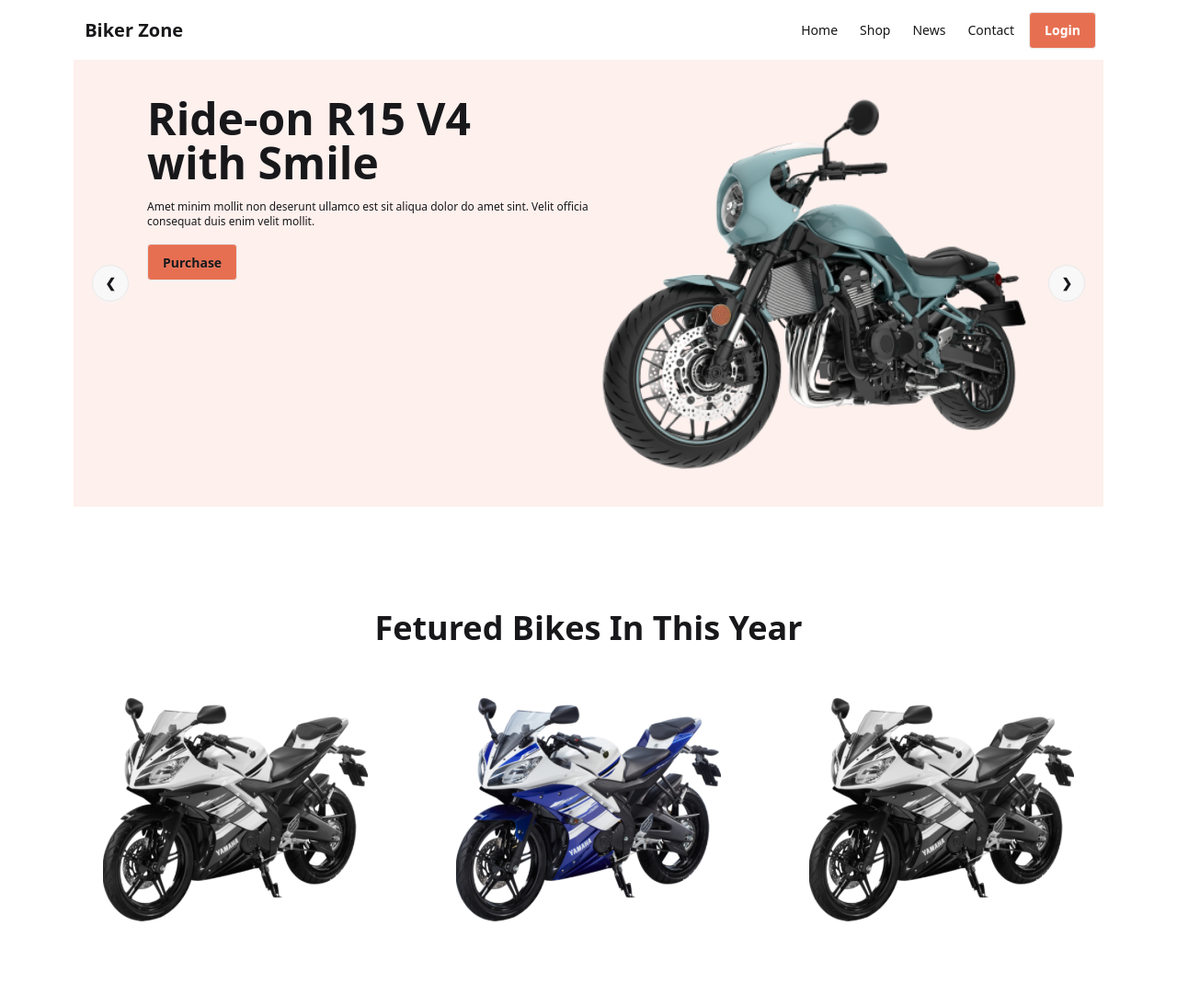
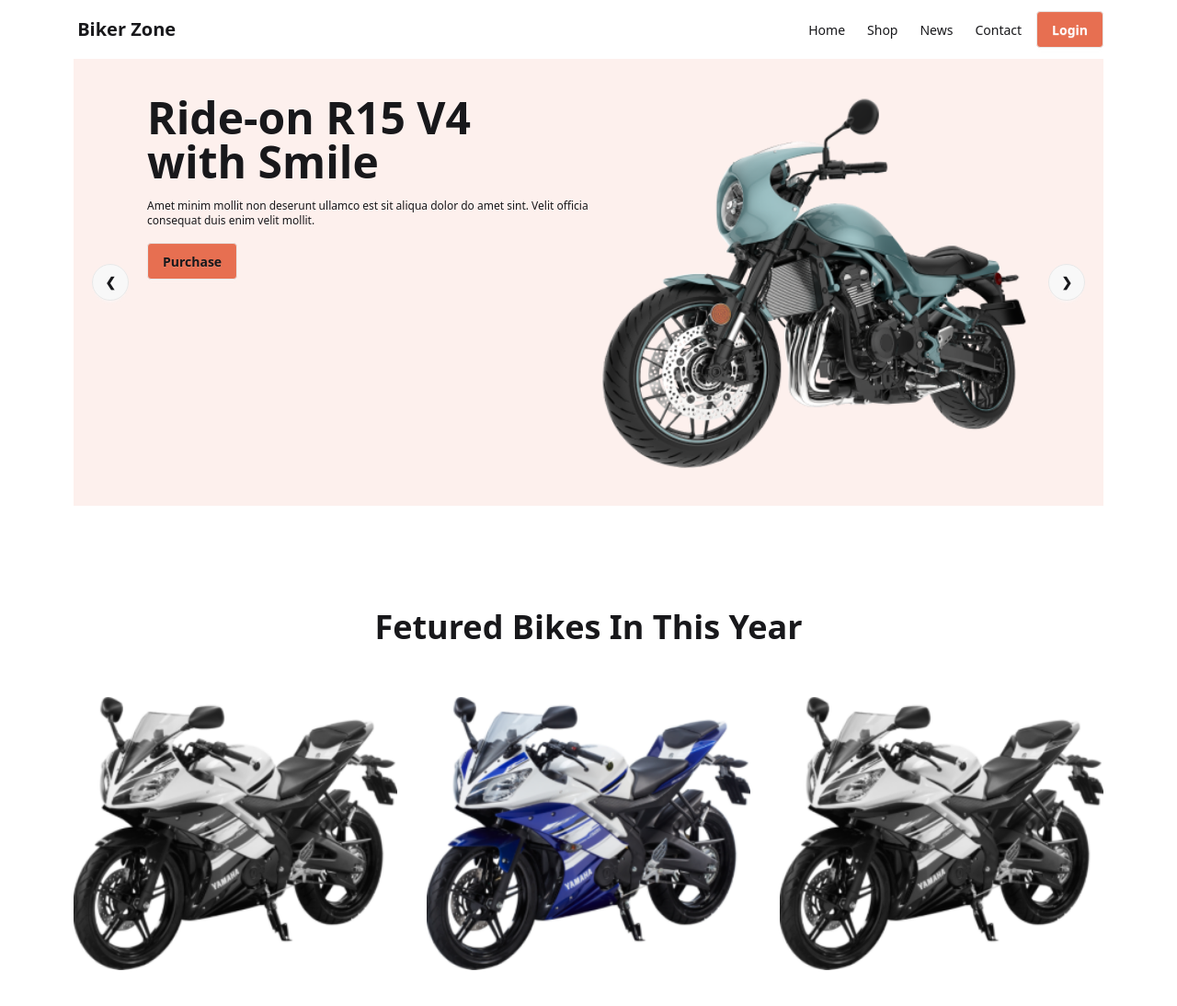
Before and after one commit to SojibDas1015/Biker-Zone, a plain HTML site: page index.html in a window 1280 px wide. Shown: the top 1094 px of the page at 92% size. Drawn offline with nearby package versions, Linux system fonts and the light colour scheme.

Commit message:
images width fix and responsive

```diff
--- a/index.html
+++ b/index.html
@@ -24,10 +24,10 @@
 </head>
 
 <body>
-    <header class="md:container mx-auto">
+    <header class="w-[95%] md:container mx-auto">
         <!-- nav start -->
         <nav class="xl:px-20">
-            <div class="navbar bg-base-100">
+            <div class="navbar bg-base-100 p-0">
                 <div class="flex-1">
                     <div class="dropdown">
                         <div tabindex="0" role="button" class="btn btn-ghost lg:hidden">
@@ -135,9 +135,9 @@
         <section class="mb-25">
             <h1 class="text-4xl font-bold text-center mt-28 mb-14">Fetured Bikes In This Year</h1>
             <div class="grid grid-cols-1 lg:grid-cols-3 justify-items-center gap-8">
-                <img class="grayscale-100" src="images/Rectangle 4637 1.png" alt="">
-                <img src="images/Rectangle 4637 2.png" alt="">
-                <img class="grayscale-100" src="images/Rectangle 4637 3.png" alt="">
+                <img class="grayscale-100 w-full" src="images/Rectangle 4637 1.png" alt="">
+                <img class="w-full" src="images/Rectangle 4637 2.png" alt="">
+                <img class="grayscale-100 w-full" src="images/Rectangle 4637 3.png" alt="">
             </div>
         </section>
 
```
